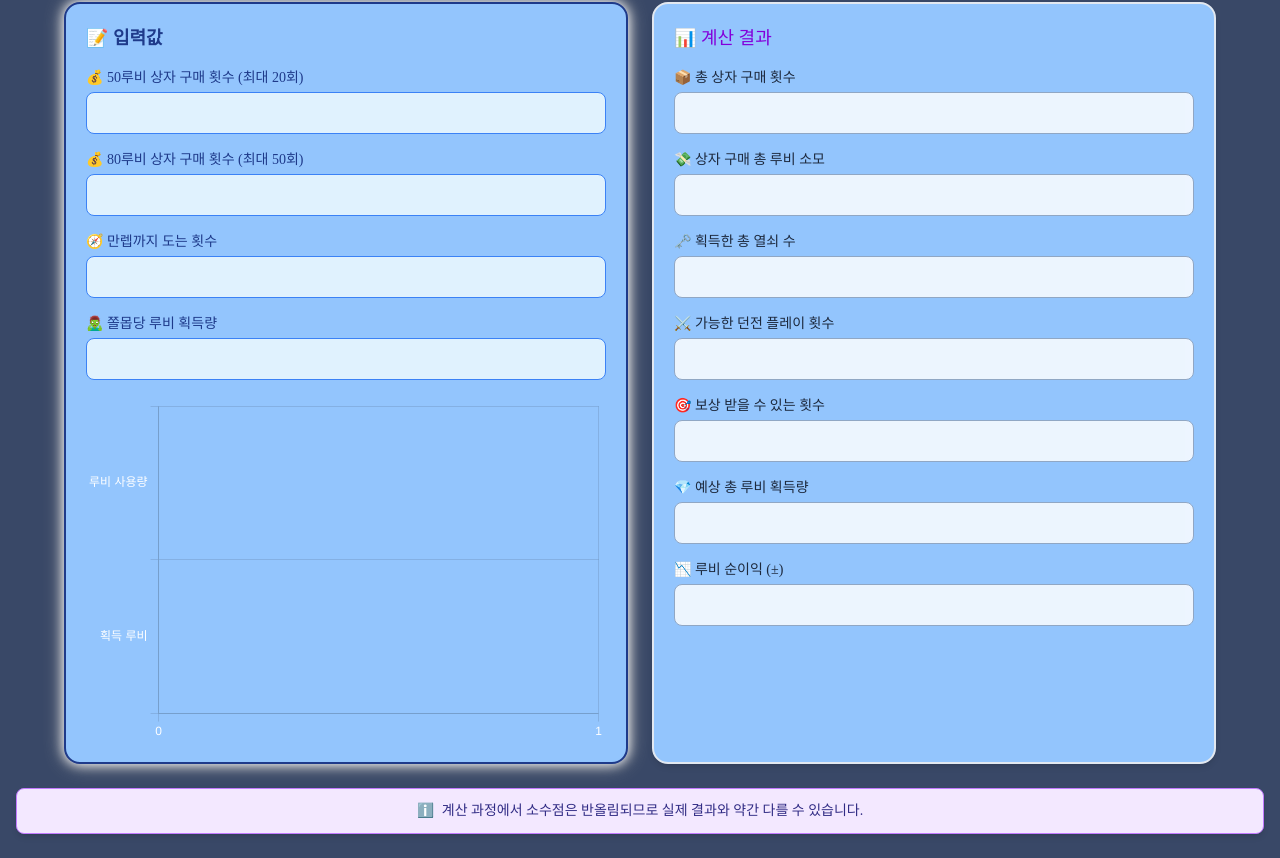
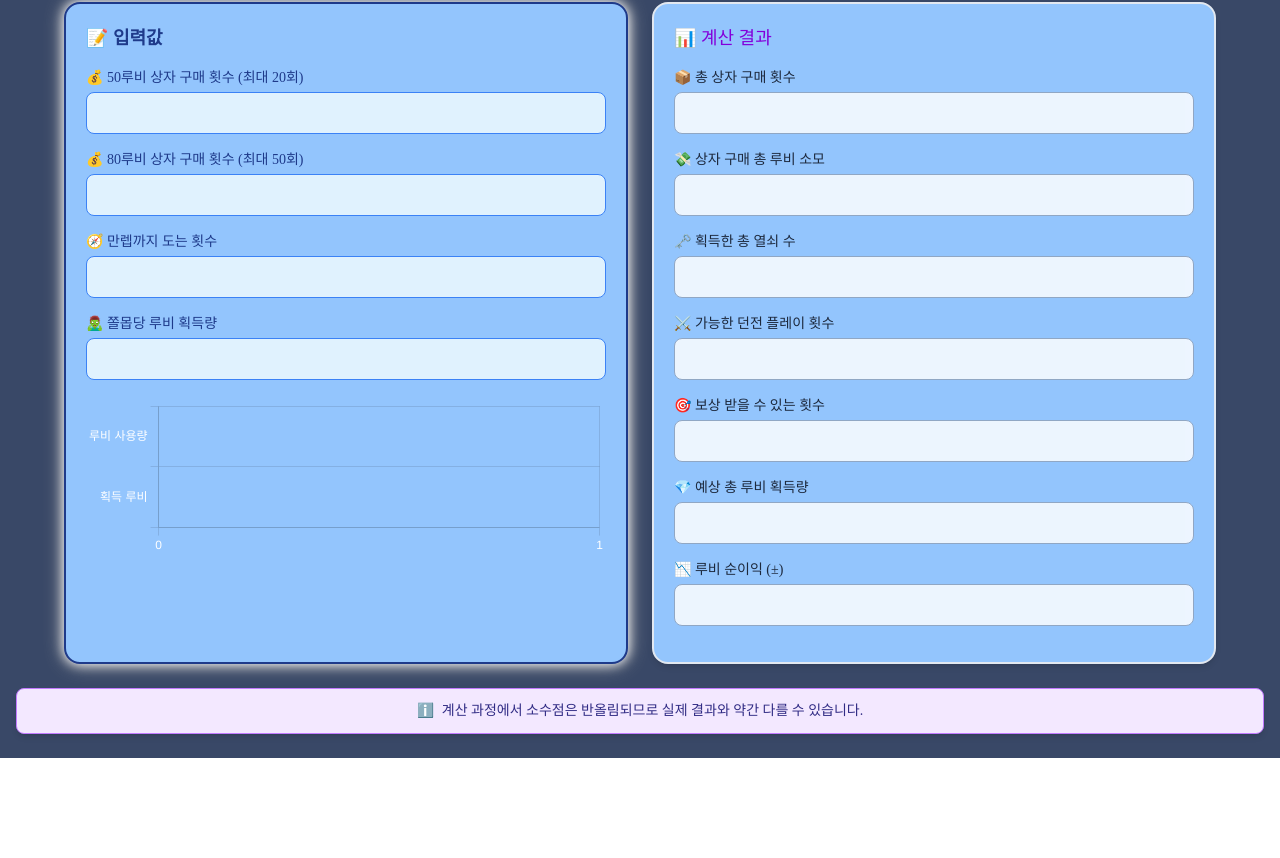
Before and after one commit to KimGiJeong1101/ZzolJak, a React (Vite) app: page / in a window 1280 px wide. Shown: the part 290-1148 px from the top of the page. After the commit the page ends 1048 px from the top, so only its background shows below. Built offline with nearby package versions, Linux system fonts and the light colour scheme; a web font is replaced by a local one.

Commit message:
차트 다시 점검

```diff
--- a/src/components/InputCard.jsx
+++ b/src/components/InputCard.jsx
@@ -65,7 +65,7 @@ const InputCard = ({
         },
         options: {
           responsive: true,
-          maintainAspectRatio: true,
+          maintainAspectRatio: false, // 반응형 제대로 작동하게 설정!
           indexAxis: "y",
           scales: {
             x: {
@@ -130,9 +130,7 @@ const InputCard = ({
       </div>
 
       <div className="mb-4 flex flex-col">
-        <label className="mb-1 text-sm font-medium">
-          🧭 만렙까지 도는 횟수
-        </label>
+        <label className="mb-1 text-sm font-medium">🧭 만렙까지 도는 횟수</label>
         <input
           type="number"
           readOnly
@@ -142,9 +140,7 @@ const InputCard = ({
       </div>
 
       <div className="mb-4 flex flex-col">
-        <label className="mb-1 text-sm font-medium">
-          🧟‍♂️ 쫄몹당 루비 획득량
-        </label>
+        <label className="mb-1 text-sm font-medium">🧟‍♂️ 쫄몹당 루비 획득량</label>
         <input
           type="number"
           readOnly
@@ -153,13 +149,9 @@ const InputCard = ({
         />
       </div>
 
-      <div className="w-full max-w-full">
-        <canvas
-          ref={canvasRef}
-          className="mt-4 w-full"
-          width={300}
-          height={200}
-        />
+      {/* 🔥 반응형 차트용 영역 */}
+      <div className="relative w-full h-40">
+        <canvas ref={canvasRef} className="absolute top-0 left-0 w-full h-full" />
       </div>
     </div>
   );
```
